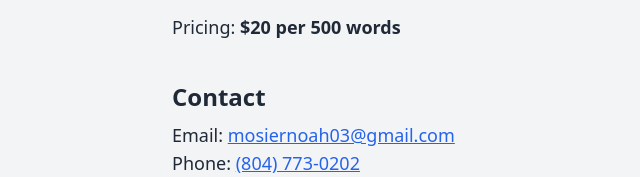
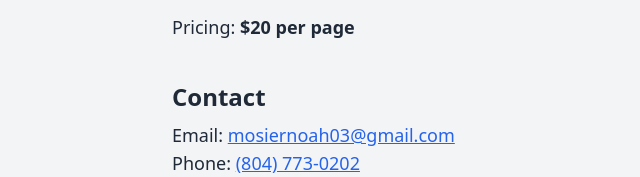
Before and after one commit to AcademicAce849/Academic-Ace, a plain HTML site: page index.html in a window 1280 px wide. Shown: the part 623-800 px from the top of the page, 44-684 px from the left. Drawn offline with nearby package versions, Linux system fonts and the light colour scheme.

Commit message:
Update index.html

```diff
--- a/index.html
+++ b/index.html
@@ -11,7 +11,7 @@
 <title>Academic Ace | Affordable Academic Writing Services</title>
 
   <!-- ✅ SEO Meta Tags -->
-  <meta name="description" content="Get top-quality academic essays, editing, and research reports at just $20 per 500 words. Created by student writer Noah Mosier to help students succeed.">
+  <meta name="description" content="Get top-quality academic essays, editing, and research reports at just $20 per page. Created by student writer Noah Mosier to help students succeed.">
   <meta name="keywords" content="academic writing, essay help, editing, proofreading, student writing services, affordable writing help">
   <meta name="author" content="Noah Mosier">
   <meta property="og:title" content="Academic Ace">
@@ -54,7 +54,7 @@
         <li>Editing and Proofreading</li>
         <li>Research Reports</li>
       </ul>
-      <p class="mt-4 text-lg">Pricing: <strong>$20 per 500 words</strong></p>
+      <p class="mt-4 text-lg">Pricing: <strong>$20 per page</strong></p>
     </section>
 
     <!-- Contact Section -->
```
